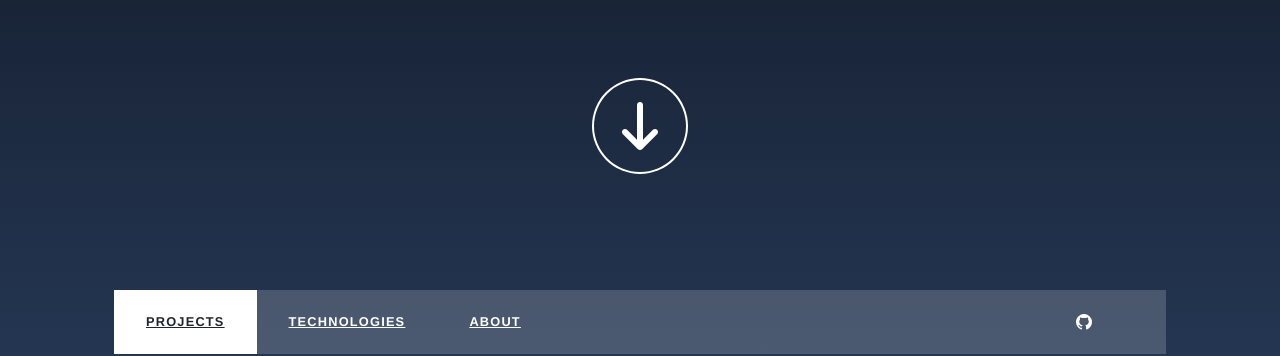
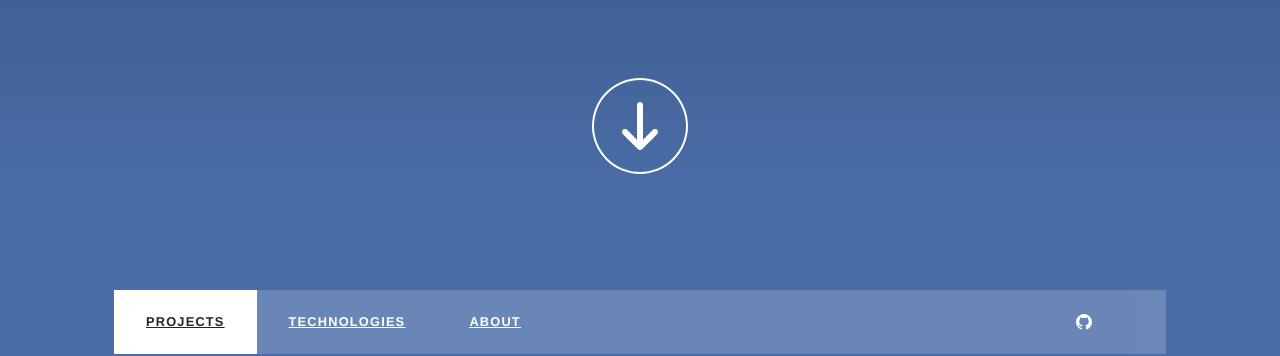
Before and after one commit to irngld/Portfolio, a plain HTML site: page index.html in a window 1280 px wide. Shown: the part 446-802 px from the top of the page. Drawn offline with nearby package versions, Linux system fonts and the light colour scheme; a script that the page names is missing.

Commit message:
fixed navbar (sticky) & background "interlinear-gradient" shading

```diff
--- a/style.css
+++ b/style.css
@@ -1,7 +1,7 @@
 @import url(fontawesome-all.min.css);
 
 body {
-  background: linear-gradient(black 0%, 35%, #4a6da7 95%);
+  background: linear-gradient(black -1%, 3%, #4a6da7 27%); /* original (black 0%, 35%, #4a6da7 95%); */
   height: 100%; /* 100vh */
   -webkit-background-size: cover;
   -moz-background-size: cover;
@@ -141,6 +141,8 @@ label {
 
 /* Nav */
 #nav {
+  position: sticky;
+  top: 0;
   color: #ffffff;
   display: -moz-flex;
   display: -webkit-flex;
@@ -156,7 +158,7 @@ label {
   margin: -4rem auto 0 auto;
   overflow: hidden;
   padding: 0 2rem 0 0;
-  position: relative;
+  /* position: relative; */
   width: calc(100% - 4rem);
   max-width: 72rem;
   z-index: 2;
```
